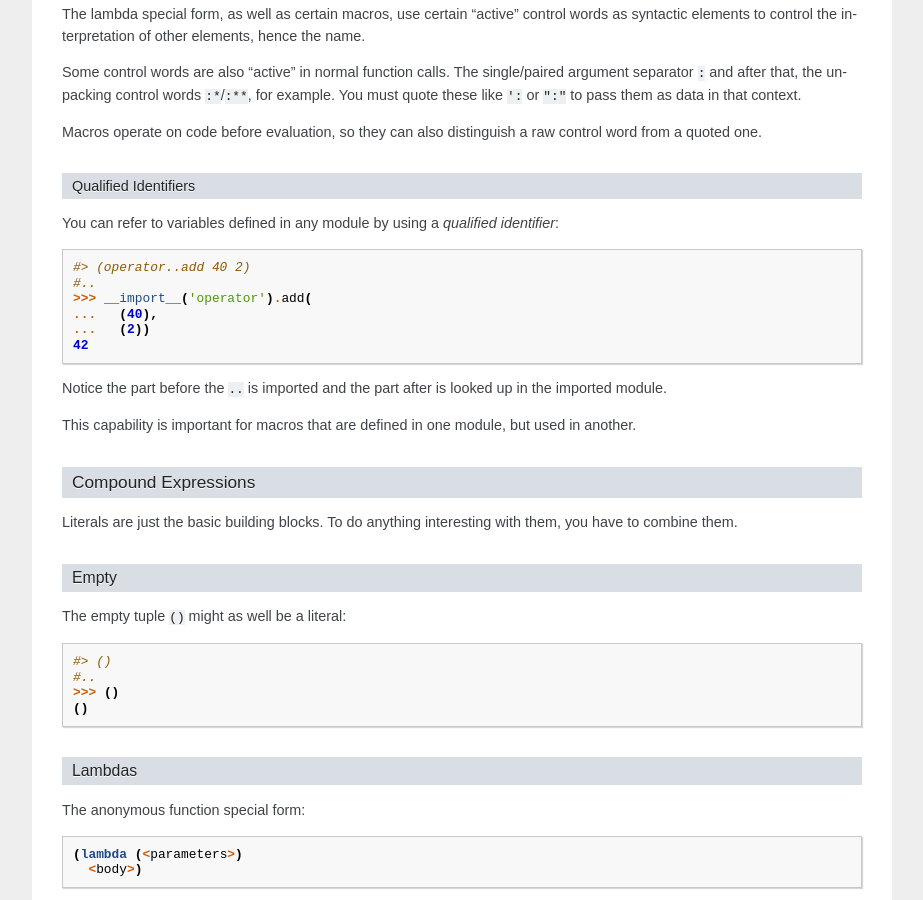
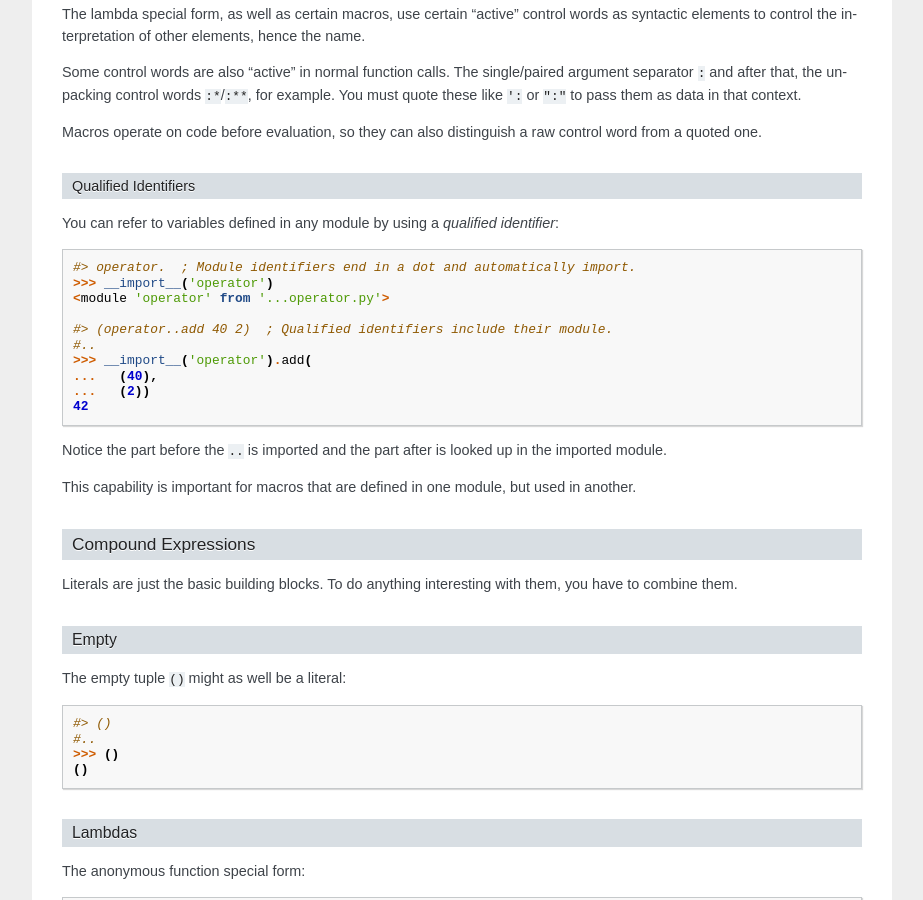
Before and after one commit to gilch/hissp, a Sphinx documentation site: the page built from docs/tutorial.rst, in a window 1280 px wide and 900 px high, scrolled down 6403 px. Shown: the whole window, without its empty margins (268-1191 px from the left). Built offline with Sphinx 7.4.7, drawn with Linux system fonts in a browser that asks for light colours; pages that are not in the unit, such as notebooks, are missing from menus.

Commit message:
Update tutorial.rst to mention module identifiers

```diff
--- a/docs/tutorial.rst
+++ b/docs/tutorial.rst
@@ -438,7 +438,11 @@ Qualified Identifiers
 You can refer to variables defined in any module by using a
 *qualified identifier*::
 
-    #> (operator..add 40 2)
+    #> operator.  ; Module identifiers end in a dot and automatically import.
+    >>> __import__('operator')
+    <module 'operator' from '...operator.py'>
+
+    #> (operator..add 40 2)  ; Qualified identifiers include their module.
     #..
     >>> __import__('operator').add(
     ...   (40),
```
